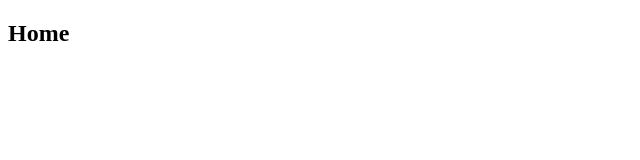
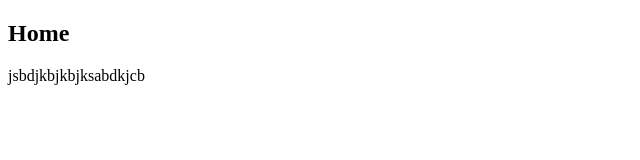
Before and after one commit to pureblood20/hello-world, a plain HTML site: page home.html in a window 1280 px wide. Shown: the whole page, without its empty margins (0-640 px from the left). Drawn offline with Linux system fonts and the light colour scheme.

Commit message:
added home para

```diff
--- a/home.html
+++ b/home.html
@@ -7,5 +7,6 @@
   </head>
   <body>
     <h2>Home</h2>
+    <p>jsbdjkbjkbjksabdkjcb</p>
   </body>
 </html>
```
